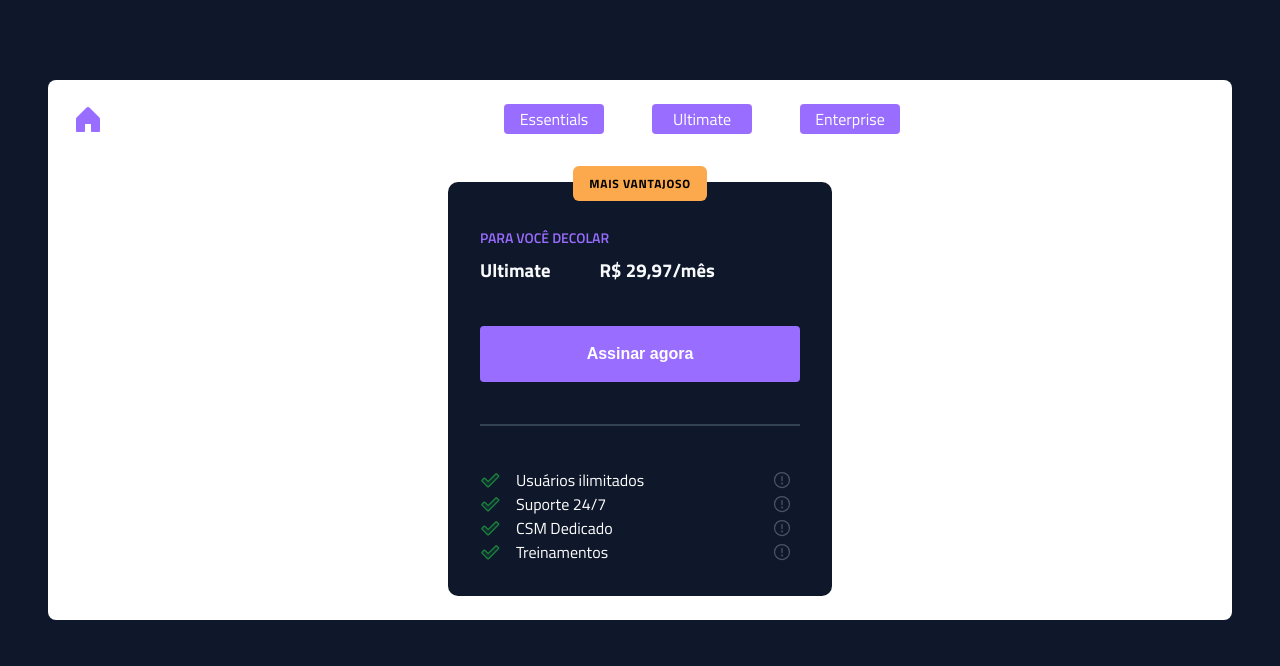
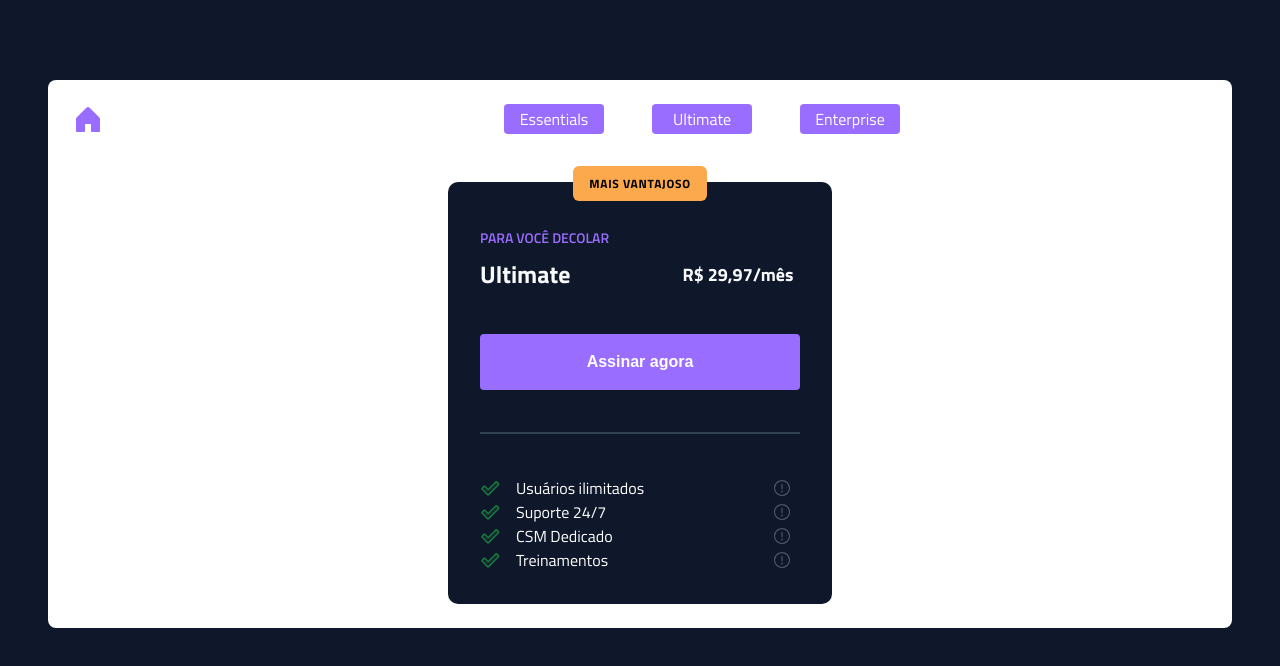
Before and after one commit to marclipe/pricing-table, a React (Vite) app: page /ultimate in a window 1280 px wide. Shown: the top 666 px of the page. Built offline with nearby package versions, Linux system fonts and the light colour scheme.

Commit message:
Ultimate done

```diff
--- a/src/pages/Ultimate/index.tsx
+++ b/src/pages/Ultimate/index.tsx
@@ -8,7 +8,7 @@ export const Ultimate = () => {
       <TitleConteiner>
         <p>Para você decolar</p>
         <div>
-          <h3>Ultimate</h3>
+          <h2>Ultimate</h2>
           <h3>R$ 29,97/mês</h3>
         </div>
       </TitleConteiner>
--- a/src/pages/Ultimate/styles.ts
+++ b/src/pages/Ultimate/styles.ts
@@ -13,8 +13,21 @@ export const ContainerUltimate = styled.section`
 
   hr {
     width: 20rem;
-    border: 1px solid ${props => props.theme["gray-700"]};
+    border: 1px solid ${(props) => props.theme["gray-700"]};
     margin: 2rem 0;
+  }
+
+  @media screen and (max-width: 600px) {
+    width: 100%;
+    align-items: center;
+
+    hr {
+      width: 100%;
+    }
+  }
+
+  @media screen and (max-width: 320px) {
+    padding: 0 1rem 1rem 1rem;
   }
 `;
 
@@ -29,9 +42,26 @@ export const TitleConteiner = styled.div`
 
   div {
     display: flex;
-    gap: 3.063rem;
+    gap: 7rem;
+    align-items: center;
+
+    h2 {
+      color: ${(props) => props.theme["gray-50"]};
+      font-size: 1.5rem;
+      font-weight: 700;
+    }
+
     h3 {
       color: ${(props) => props.theme["gray-50"]};
+      font-size: 1.125rem;
+      font-weight: 700;
+    }
+  }
+
+  @media screen and (max-width: 769px) {
+    div {
+      justify-content: space-evenly;
+      gap: 2.5rem;
     }
   }
 `;
@@ -70,13 +100,21 @@ export const ContainerButton = styled.div`
     color: ${(props) => props.theme.white};
     font-weight: 700;
   }
+
+  @media screen and (max-width: 600px) {
+    button {
+      width: 17rem;
+    }
+  }
+
+  @media screen and (max-width: 320px) {
+    button {
+      width: 100%;
+    }
+  }
 `;
 
 export const ItemPlans = styled.div`
-  /* display: flex;
-  flex-direction: column;
-  gap: 1rem; */
-
   div {
     display: flex;
     align-items: center;
@@ -94,4 +132,16 @@ export const ItemPlans = styled.div`
     align-items: center;
     flex-direction: row;
   }
+
+  @media screen and (max-width: 480px) {
+    .containerPlans {
+      gap: 4rem;
+    }
+  }
+
+  @media screen and (max-width: 360px) {
+    .containerPlans {
+      gap: 2rem;
+    }
+  }
 `;
```
